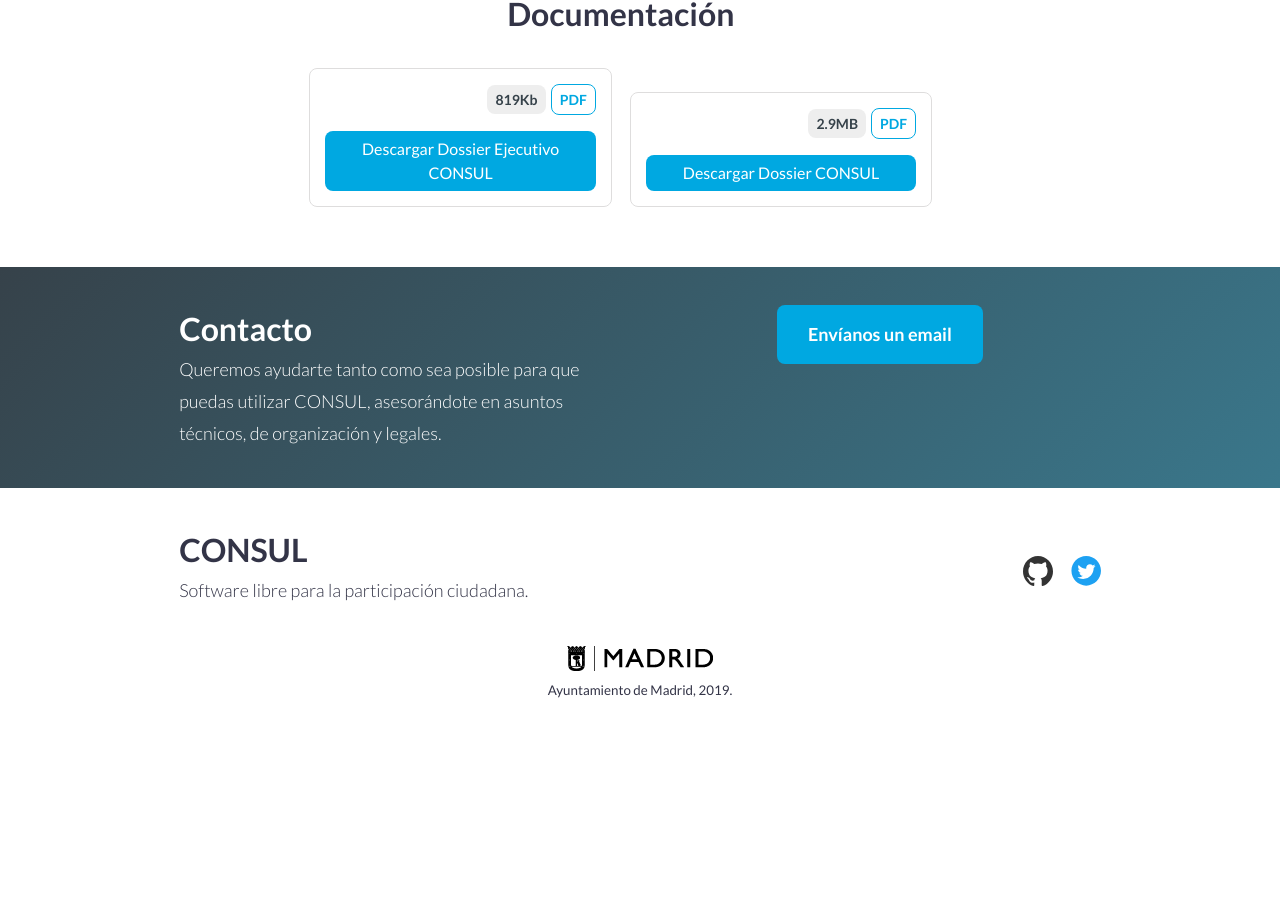
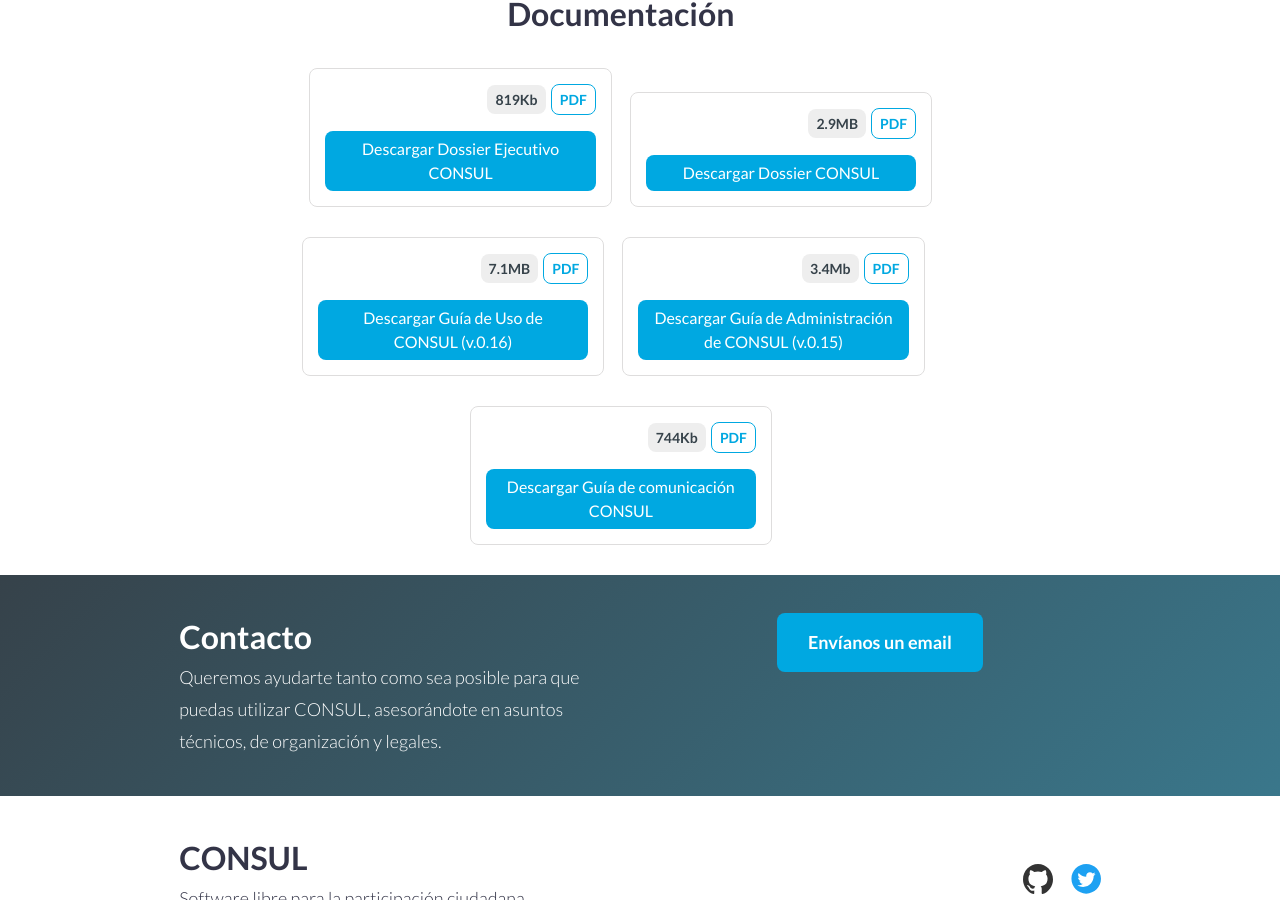
Before and after one commit to consuldemocracy/website, a Jekyll site: the page built from es/index.html, in a window 1280 px wide and 900 px high, scrolled down 6407 px. Built offline with Jekyll 4.4.1, drawn with Linux system fonts in a browser that asks for light colours; before the commit the page ends 7138 px from its top, so only the background shows below that.

Commit message:
Add guides documents

```diff
--- a/_data/i18n/en.yml
+++ b/_data/i18n/en.yml
@@ -243,3 +243,9 @@
   title: "Documentation"
   dossier: "Download CONSUL Dossier"
   brochure: "Download CONSUL Executive Dossier"
+  use_guide: "Download CONSUL Use Guide (v.0.16)"
+  use_guide_size: "5.1MB"
+  administration_guide: "Download Administration guide of CONSUL (v.0.15)"
+  administration_guide_size: "3.2Mb"
+  communication_guide: "Download CONSUL Communication guide"
+  communication_guide_size: "759Kb"
--- a/_data/i18n/es.yml
+++ b/_data/i18n/es.yml
@@ -243,3 +243,9 @@
   title: "Documentación"
   dossier: "Descargar Dossier CONSUL"
   brochure: "Descargar Dossier Ejecutivo CONSUL"
+  use_guide: "Descargar Guía de Uso de CONSUL (v.0.16)"
+  use_guide_size: "7.1MB"
+  administration_guide: "Descargar Guía de Administración de CONSUL (v.0.15)"
+  administration_guide_size: "3.4Mb"
+  communication_guide: "Descargar Guía de comunicación CONSUL"
+  communication_guide_size: "744Kb"
--- a/_includes/documentation.html
+++ b/_includes/documentation.html
@@ -4,7 +4,7 @@
       <h2 class="margin" id="documentation">{{ site.data.i18n[page.locale].documentation.title }}</h2>
     </div>
 
-    <div class="row margin-bottom">
+    <div class="row">
       <div class="doc-container col-4">
         <div class="docs-info right">
           <div class="doc-size">819Kb</div>
@@ -24,5 +24,35 @@
         </a>
       </div>
     </div>
+
+    <div class="row">
+      <div class="doc-container col-4">
+        <div class="docs-info right">
+          <div class="doc-size">{{ site.data.i18n[page.locale].documentation.use_guide_size }}</div>
+          <div class="doc-type">PDF</div>
+        </div>
+        <a href="/consul_use_guide_{{ page.locale }}.pdf" class="doc-download" target="_blank">
+          {{ site.data.i18n[page.locale].documentation.use_guide }}
+        </a>
+      </div>
+      <div class="doc-container col-4">
+        <div class="docs-info right">
+          <div class="doc-size">{{ site.data.i18n[page.locale].documentation.administration_guide_size }}</div>
+          <div class="doc-type">PDF</div>
+        </div>
+        <a href="/consul_administration_guide_{{ page.locale }}.pdf" class="doc-download" target="_blank">
+          {{ site.data.i18n[page.locale].documentation.administration_guide }}
+        </a>
+      </div>
+      <div class="doc-container col-4">
+        <div class="docs-info right">
+          <div class="doc-size">{{ site.data.i18n[page.locale].documentation.communication_guide_size }}</div>
+          <div class="doc-type">PDF</div>
+        </div>
+        <a href="/consul_communication_guide_{{ page.locale }}.pdf" class="doc-download" target="_blank">
+          {{ site.data.i18n[page.locale].documentation.communication_guide }}
+        </a>
+      </div>
+    </div>
   </div>
 </div>
```
Also changed, not shown: 6 other files.
